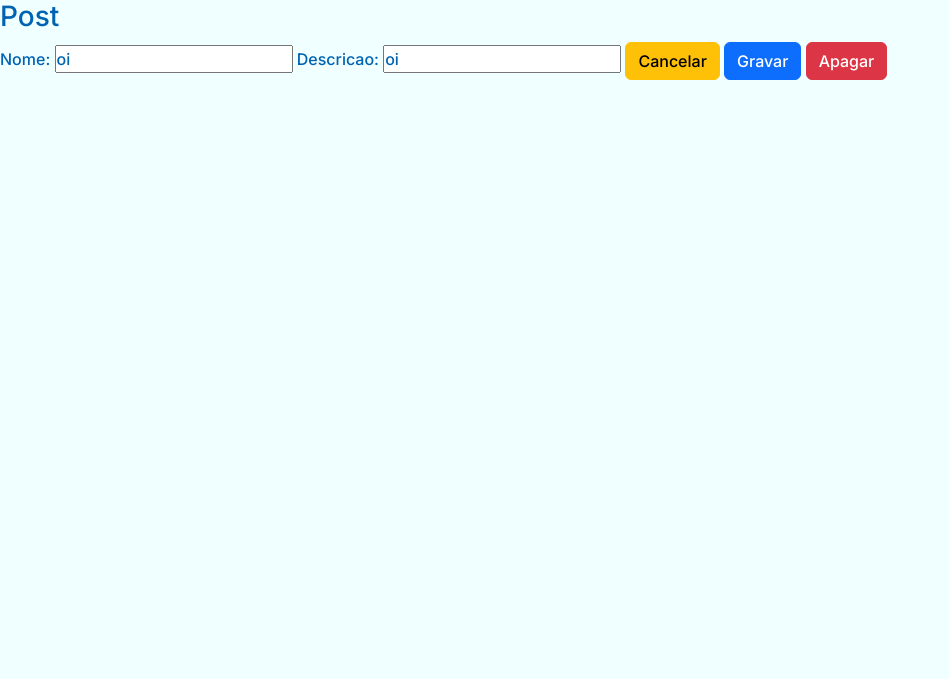
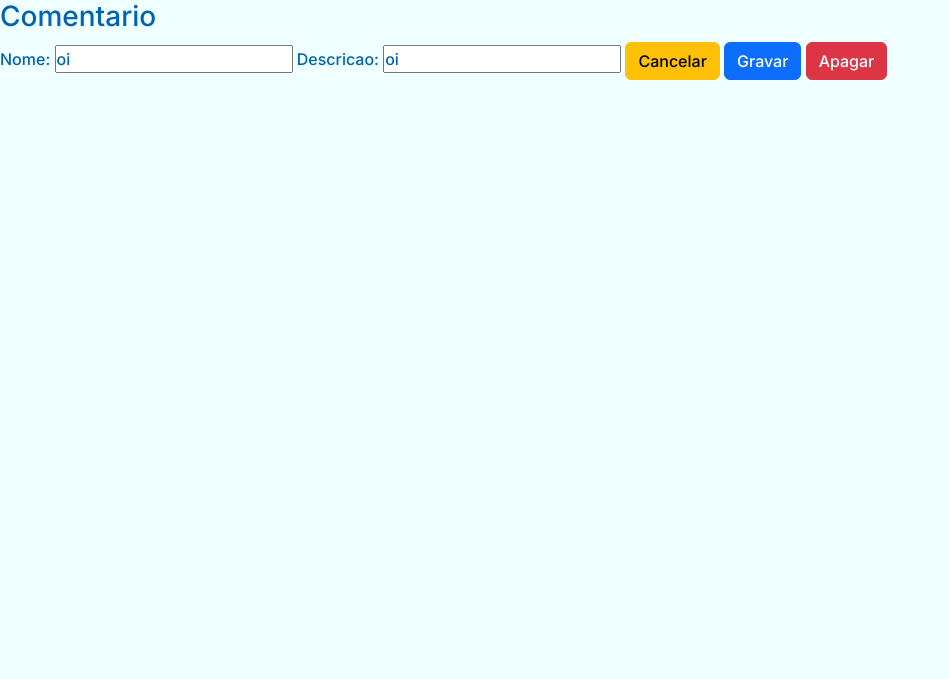
Before and after one commit to Tiago-22004242/Portfolio_a2204242, a Django app: page /comentario_edita/1 in a window 1280 px wide. Shown: the part 80-759 px from the top of the page, without its empty margins (0-949 px from the left). Run offline with Django 4.2, Linux system fonts and the light colour scheme; a user stored in the database is signed in; data comes from the database, SQL or seed files in the repository; parts of the project's set-up code (start-up, migrations or seed data) failed here and were passed over.

Commit message:
Comentarios

```diff
--- a/portfolio/templates/portfolio/comentario_edita.html
+++ b/portfolio/templates/portfolio/comentario_edita.html
@@ -1,7 +1,7 @@
 {% extends 'portfolio/web.html' %}
 {% load static %}
 {% block main %}
-<h3>Post</h3>
+<h3>Comentario</h3>
     <form action="{% url 'portfolio:comentario_edita' comentario_id %}" method="POST" enctype="multipart/form-data">
         {% csrf_token %}
         {{ form }}
```
